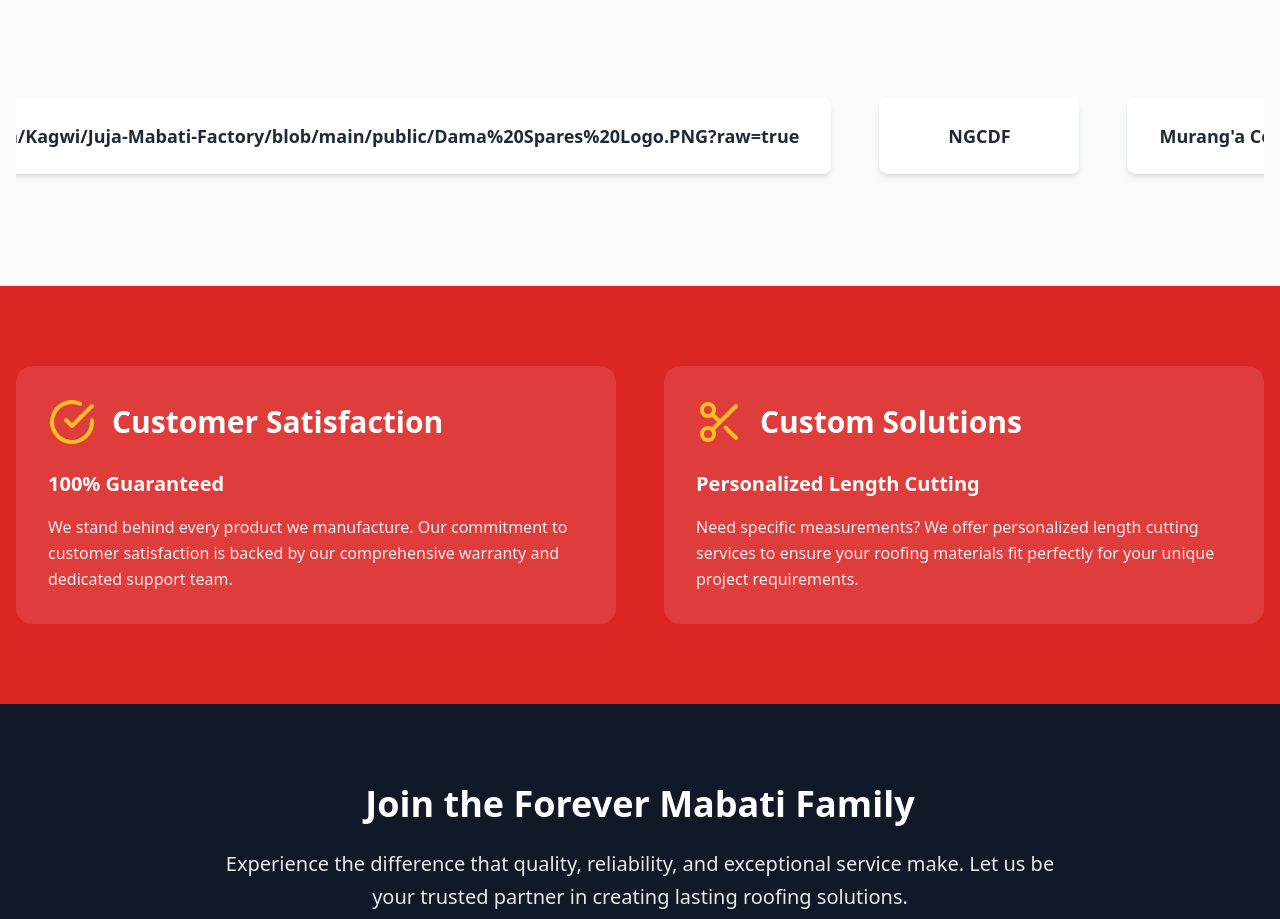
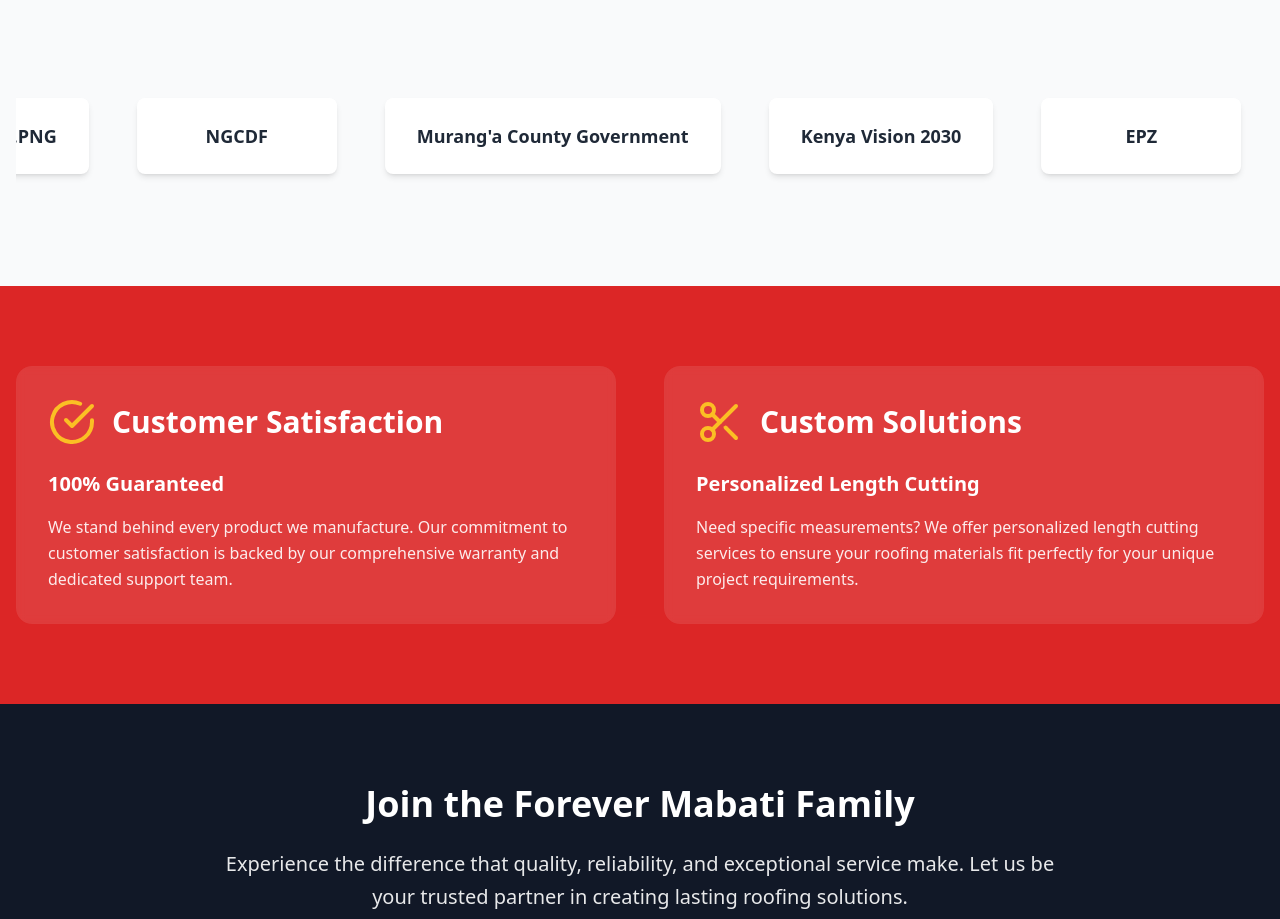
Before and after one commit to Kagwi/Juja-Mabati-Factory, a React (Vite) app: page /brand in a window 1280 px wide. Shown: the part 2829-3748 px from the top of the page. Built offline with nearby package versions, Linux system fonts and the light colour scheme.

Commit message:
Update BrandPage.tsx

```diff
--- a/src/pages/BrandPage.tsx
+++ b/src/pages/BrandPage.tsx
@@ -42,7 +42,7 @@ const BrandPage = () => {
   ];
 
   const partnerLogos = [
-    'https://github.com/Kagwi/Juja-Mabati-Factory/blob/main/public/Dama%20Spares%20Logo.PNG?raw=true',
+    'Dama Spares Logo.PNG',
     'NGCDF',
     'Murang\'a County Government',
     'Kenya Vision 2030',
```
